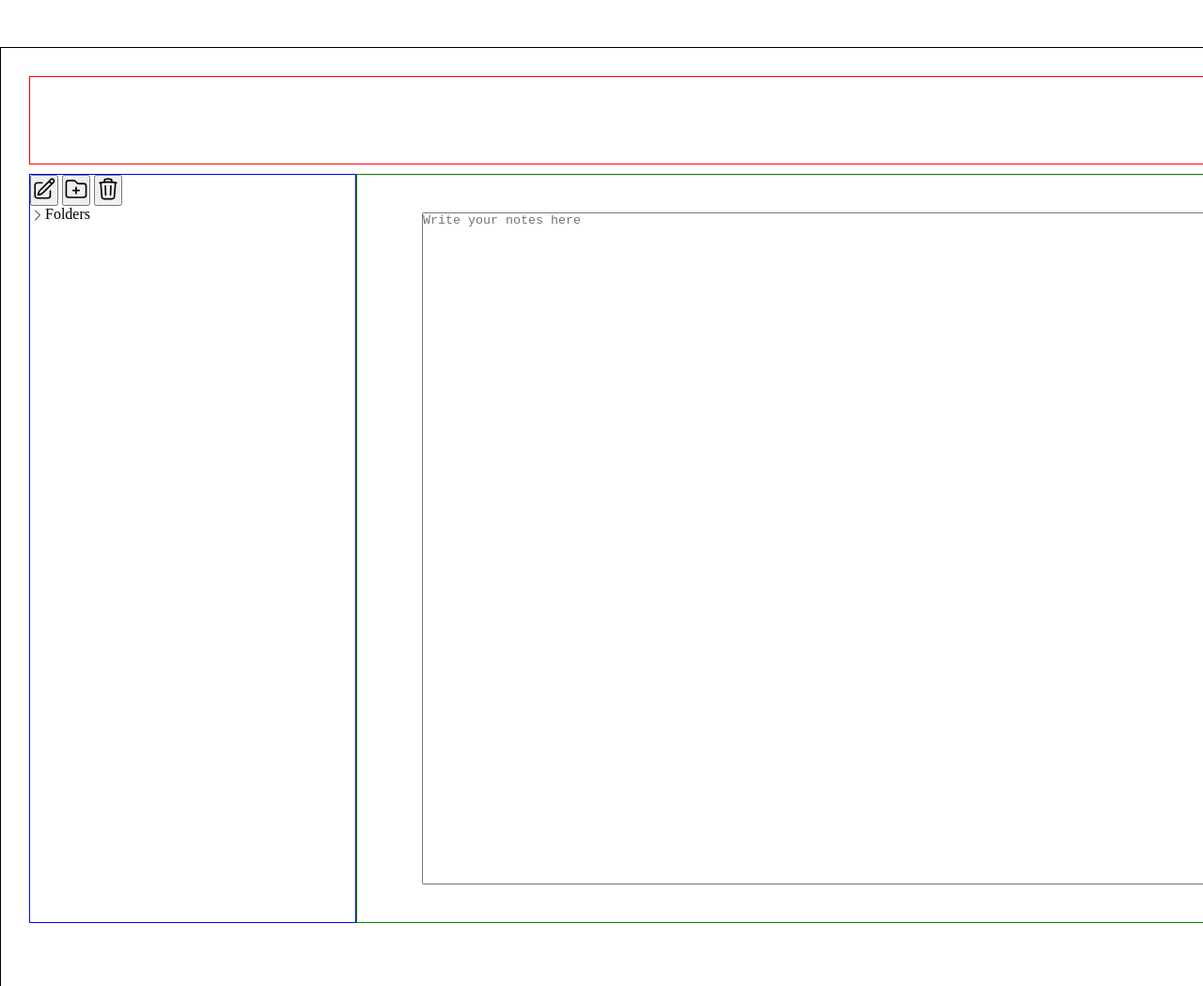
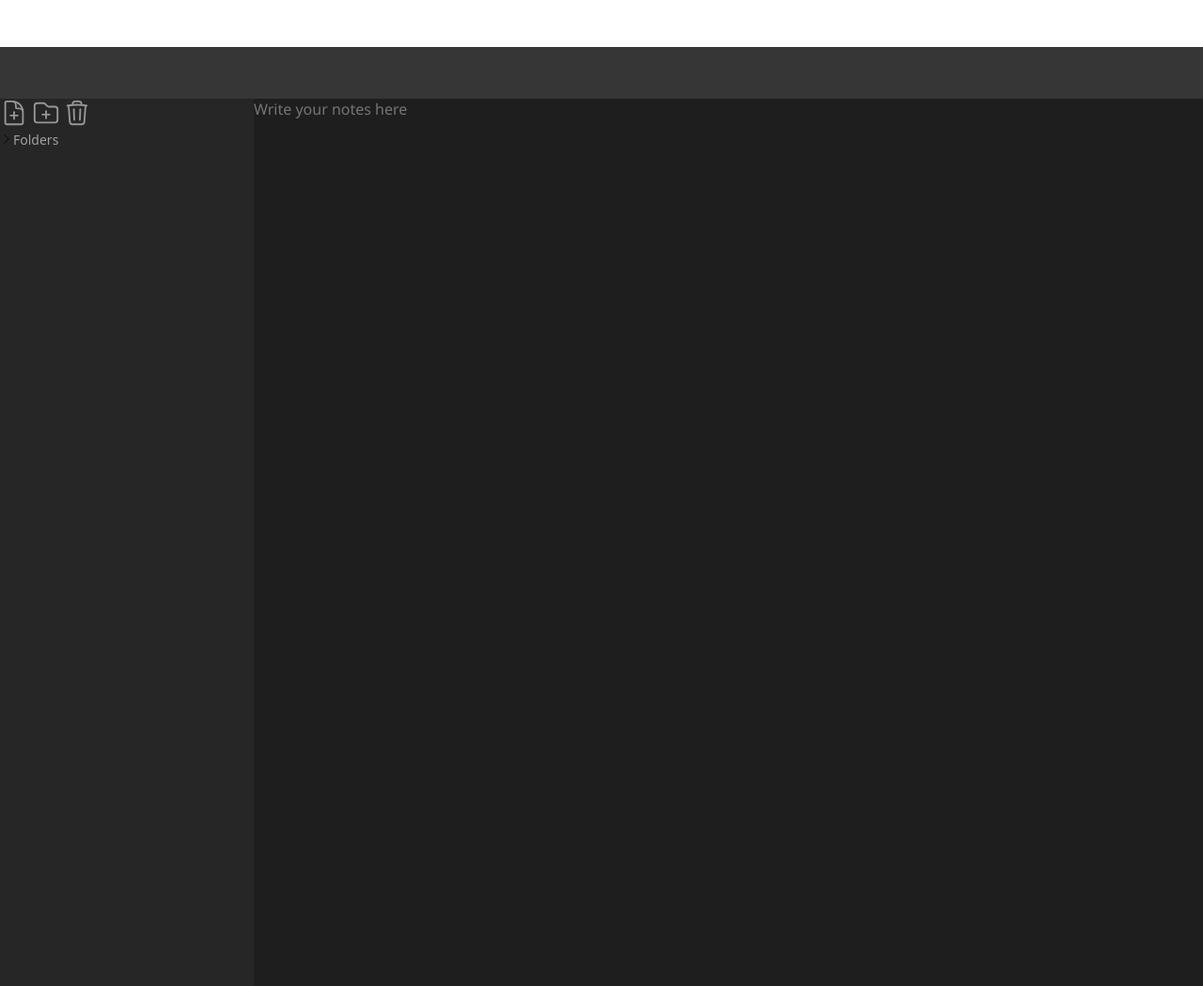
Before and after one commit to Nguyen-Thanh-Du/note-taking-web, a plain HTML site: page index.html in a window 1280 px wide. Shown: the top 1049 px of the page at 94% size. Drawn offline with Linux system fonts and the light colour scheme.

Commit message:
Feat: Have a foundation for color themes, fonts; Divide CSS files into multiple ones based on func temporarily

```diff
--- a/index.html
+++ b/index.html
@@ -4,6 +4,8 @@
     <meta charset="UTF-8" />
     <meta name="viewport" content="width=device-width, initial-scale=1.0" />
     <link rel="stylesheet" href="./styles/styles.css" />
+    <link rel="stylesheet" href="./styles/color.css" />
+    <link rel="stylesheet" href="./styles/size.css" />
 
     <title>Document</title>
   </head>
@@ -14,7 +16,7 @@
       <div class="side-note-box">
         <div class="side-bar">
           <div class="tool-box">
-            <button class="new-note">
+            <button class="new-note-btn">
               <!--new note-->
               <svg
                 xmlns="http://www.w3.org/2000/svg"
@@ -27,11 +29,11 @@
                 <path
                   stroke-linecap="round"
                   stroke-linejoin="round"
-                  d="m16.862 4.487 1.687-1.688a1.875 1.875 0 1 1 2.652 2.652L10.582 16.07a4.5 4.5 0 0 1-1.897 1.13L6 18l.8-2.685a4.5 4.5 0 0 1 1.13-1.897l8.932-8.931Zm0 0L19.5 7.125M18 14v4.75A2.25 2.25 0 0 1 15.75 21H5.25A2.25 2.25 0 0 1 3 18.75V8.25A2.25 2.25 0 0 1 5.25 6H10"
+                  d="M19.5 14.25v-2.625a3.375 3.375 0 0 0-3.375-3.375h-1.5A1.125 1.125 0 0 1 13.5 7.125v-1.5a3.375 3.375 0 0 0-3.375-3.375H8.25m3.75 9v6m3-3H9m1.5-12H5.625c-.621 0-1.125.504-1.125 1.125v17.25c0 .621.504 1.125 1.125 1.125h12.75c.621 0 1.125-.504 1.125-1.125V11.25a9 9 0 0 0-9-9Z"
                 />
               </svg>
             </button>
-            <button>
+            <button class="new-folder-btn">
               <!--new folder-->
               <svg
                 xmlns="http://www.w3.org/2000/svg"
@@ -48,7 +50,8 @@
                 />
               </svg>
             </button>
-            <!--delete--><button>
+            <!--delete-->
+            <button class="delete-btn">
               <svg
                 xmlns="http://www.w3.org/2000/svg"
                 fill="none"
--- /dev/null
+++ b/styles/color.css
@@ -0,0 +1,41 @@
+body {
+    color: #a0a0a0;
+    font-family:system-ui, -apple-system, BlinkMacSystemFont, 'Segoe UI', Roboto, Oxygen, Ubuntu, Cantarell, 'Open Sans', 'Helvetica Neue', sans-serif;
+
+}
+
+.nav-bar {
+  background-color: #363636;
+}
+
+.side-bar {
+    background-color: #262626;;
+}
+
+.collapsible:hover > summary {
+    background-color: #343434;
+}
+
+.new-note-btn, .new-folder-btn, .delete-btn {
+    color: #969696; /* your hex value */
+    background-color: #262626;
+    border-width: 0;
+    transition: all 0.1s ease-in-out;
+}
+
+* {
+    transition: all 0.1s ease-in-out;
+
+}
+
+.tool-box button:hover {
+    background-color: #343434;
+}
+
+#note {
+    background-color: #1e1e1e;
+    color: white;
+        font-family: 'Segoe UI', Tahoma, Geneva, Verdana, sans-serif;
+
+    outline: none;
+}
--- /dev/null
+++ b/styles/size.css
@@ -0,0 +1,39 @@
+body {
+  height: 1200px;
+}
+
+.interface {
+  margin: auto;
+  margin-top: 50px;
+
+  width: 1800px;
+  height: 1000px;
+}
+.nav-bar {
+  height: 5.5%;
+}
+
+.side-note-box {
+  height: 94.5%;
+}
+
+.side-bar {
+  width: 15%;
+  font-size: 14px;
+}
+
+.tool-box button {
+  width: 30px;
+}
+
+.note-box {
+  width: 85%;
+}
+
+#note {
+  width: 100%;
+  height: 100%;
+  font-size: 16px;
+  resize: none;
+  border: none;
+}
--- a/styles/styles.css
+++ b/styles/styles.css
@@ -4,46 +4,12 @@
   box-sizing: border-box;
 }
 
-body {
-    height: 1200px;
-}
-
-.interface {
-    margin: auto;
-    margin-top: 50px;
-    padding: 30px;
-
-    border: 1px solid black;
-    width: 1800px;
-    height: 1000px;
-}
-
-.nav-bar {
-    margin-bottom: 10px;
-
-    width: auto;
-    height: 10%;
-    border: 1px solid red;
-}
-
 .side-note-box {
   display: flex;
   flex-direction: row;
-
-    height: 85%;
 }
 
-.side-bar {
-    border: 1px solid blue;
 
-    height: 100%;
-    width: 20%;
-
-}
-
-.tool-box button {
-    width: 30px;
-}
 
 .collapsible {
   position: relative;
@@ -51,7 +17,7 @@ body {
 
 .collapsible > summary {
   cursor: pointer;
-    list-style: none;   /*Remove the default triangle disclosure widget*/
+  list-style: none; /*Remove the default triangle disclosure widget*/
   padding-left: 1em; /*Leave spaces for the arrow icon*/
 }
 
@@ -79,15 +45,4 @@ body {
   display: flex;
   justify-content: center;
   align-items: center;
-
-    height: 100%;
-    width: 80%;
-    border: 1px solid green;
 }
-
-.note-box #note {
-    resize: none;
-
-    width: 90%;
-    height: 90%;
-}
```
Lines whose indentation alone changed are shown as unchanged.
